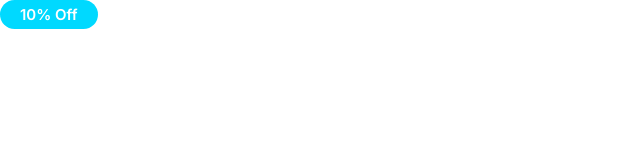
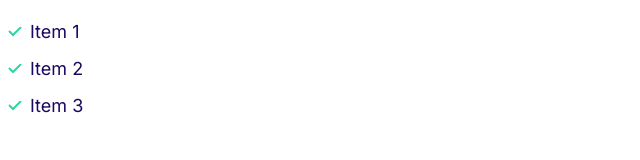
Before and after one commit to s-mohan-prasath/First-web-Project, a plain HTML site: page index.html in a window 1280 px wide. Shown: the whole page, without its empty margins (0-640 px from the left). Drawn offline with Linux system fonts and the light colour scheme.

Commit message:
Build lists for offers

```diff
--- a/css/styles.css
+++ b/css/styles.css
@@ -103,3 +103,30 @@ a {
     font-size: 1.2rem;
   }
 }
+
+/* Lists */
+.list {
+  list-style: none;
+  padding-left: 0;
+  color: var(--color-headings);
+}
+.list--inline .list__item {
+  display: inline-block;
+  margin-right: 2rem;
+}
+
+.list--tick {
+  list-style-image: url(/images/tick.svg);
+  padding-left: 3rem;
+}
+
+.list--tick .list__item {
+  padding-left: 0.5rem;
+  margin-bottom: 1rem;
+}
+
+@media screen and (min-width: 1024px) {
+  .list--tick .list__item {
+    padding-left: 0;
+  }
+}
--- a/index.html
+++ b/index.html
@@ -12,6 +12,10 @@
     <link href="https://fonts.googleapis.com/css2?family=Inter:wght@400;600;700&display=swap" rel="stylesheet">
 </head>
 <body>
-    <span class="badge badge--primary">10% Off</span>
+    <ul class="list list--tick">
+        <li class="list__item">Item 1</li>
+        <li class="list__item">Item 2</li>
+        <li class="list__item">Item 3</li>
+    </ul>
 </body>
 </html>
```
Also changed, not shown: components/lists.html (added, +5 -0 lines), images/tick.svg (added).
